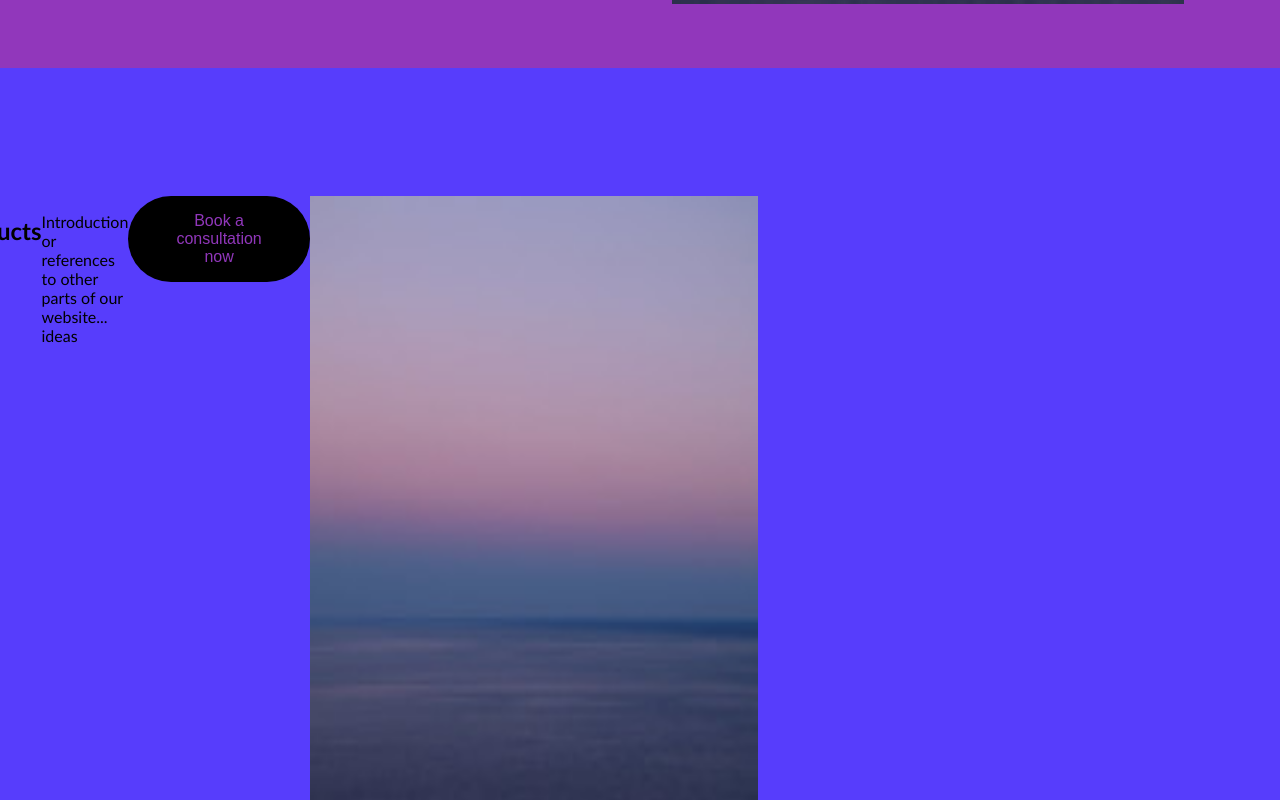
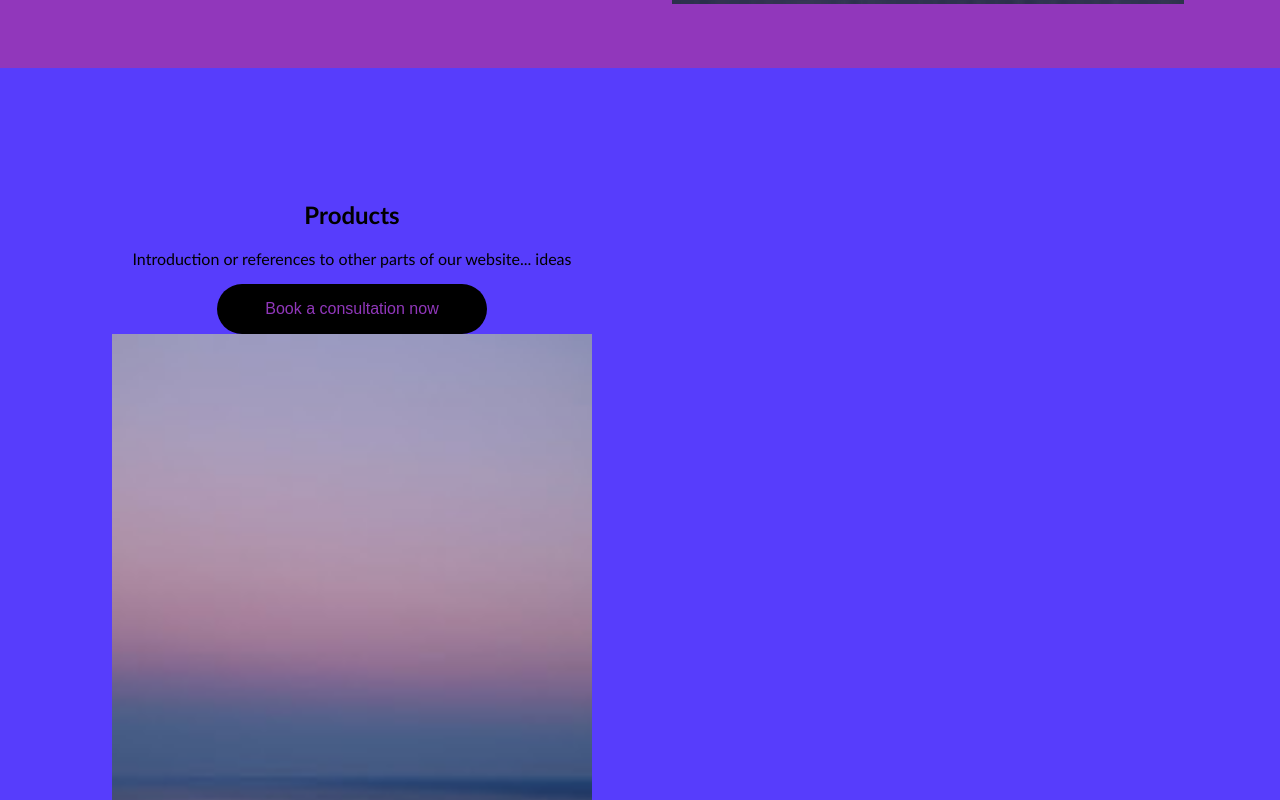
Before and after one commit to grkis/Playground, a plain HTML site: page index.html in a window 1280 px wide. Shown: the part 900-1700 px from the top of the page. Drawn offline with Linux system fonts and the light colour scheme.

Commit message:
Update styles.css

```diff
--- a/styles.css
+++ b/styles.css
@@ -48,14 +48,21 @@ nav {
   padding: 4rem;
 }
 
+.container2{
+  margin: 3rem;
+  width: 100%;
+}
+
 .center{
-  display: flex;
+  display: center;
   justify-content: center;
-  padding: 4rem 4rem;
-  color: #000;
-  align-items: flex-start;
+  padding: 3rem;
+  color:  #000;
+  align-items: center;
+  text-align: center;
 
 }
+
 
  .column-left {
     display: flex;
```
